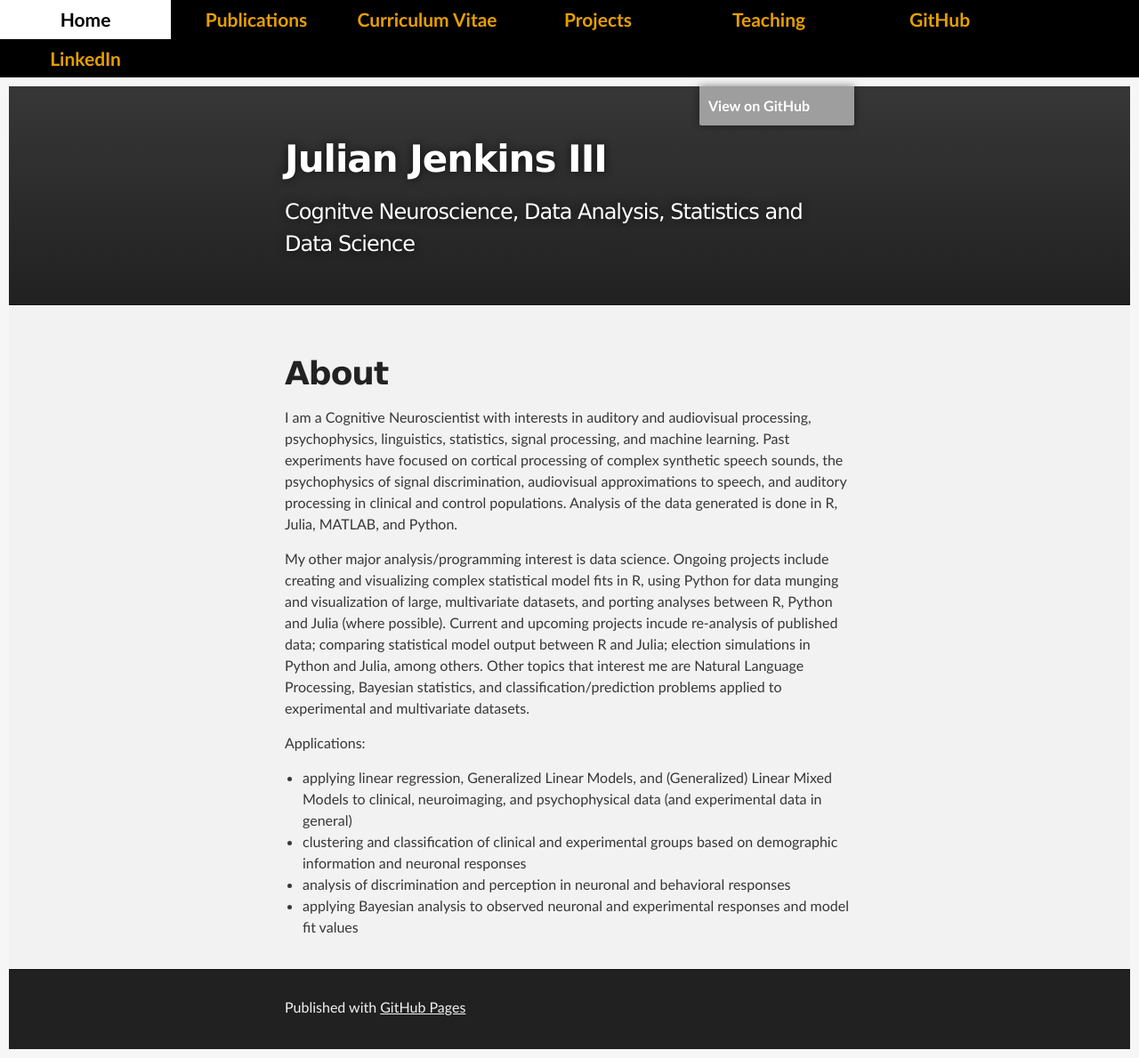
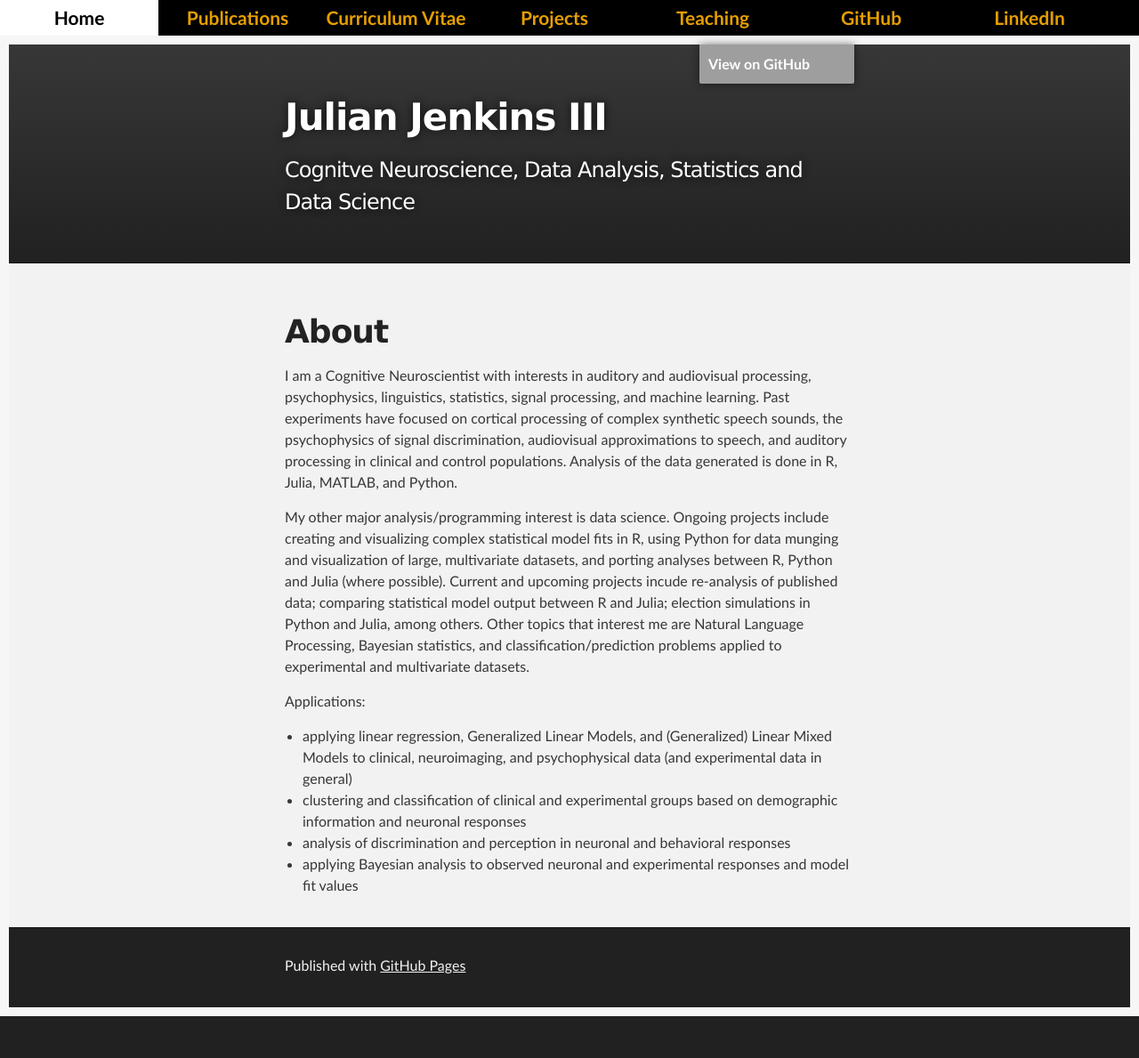
Before and after one commit to julian3rd/julian3rd.github.io, a Jekyll site: the page built from index.html, in a window 1280 px wide. Shown: the whole page at 89% size. Built offline with Jekyll 4.4.1, drawn with Linux system fonts in a browser that asks for light colours; Markdown is read by kramdown in place of the engine named in the settings; after the commit the page ends 1142 px from its top, so only the background shows below that; grey boxes are pictures that could not be loaded.

Commit message:
changed navigation bar
changed width and padding

```diff
--- a/_includes/page-style.html
+++ b/_includes/page-style.html
@@ -33,12 +33,12 @@
 
 #nav a:link, a:visited {
     display: block;
-    width: 180px;
+    width: 170px;
     font-weight: bold;
     color:#E69F00;
     background-color:black;
     text-align: center;
-    padding: 6px;
+    padding: 4px;
     text-decoration: none;
     text-transform: capitalize;
     -webkit-font-smoothing: antialiased;
```
Also changed, not shown: 3 other files.
